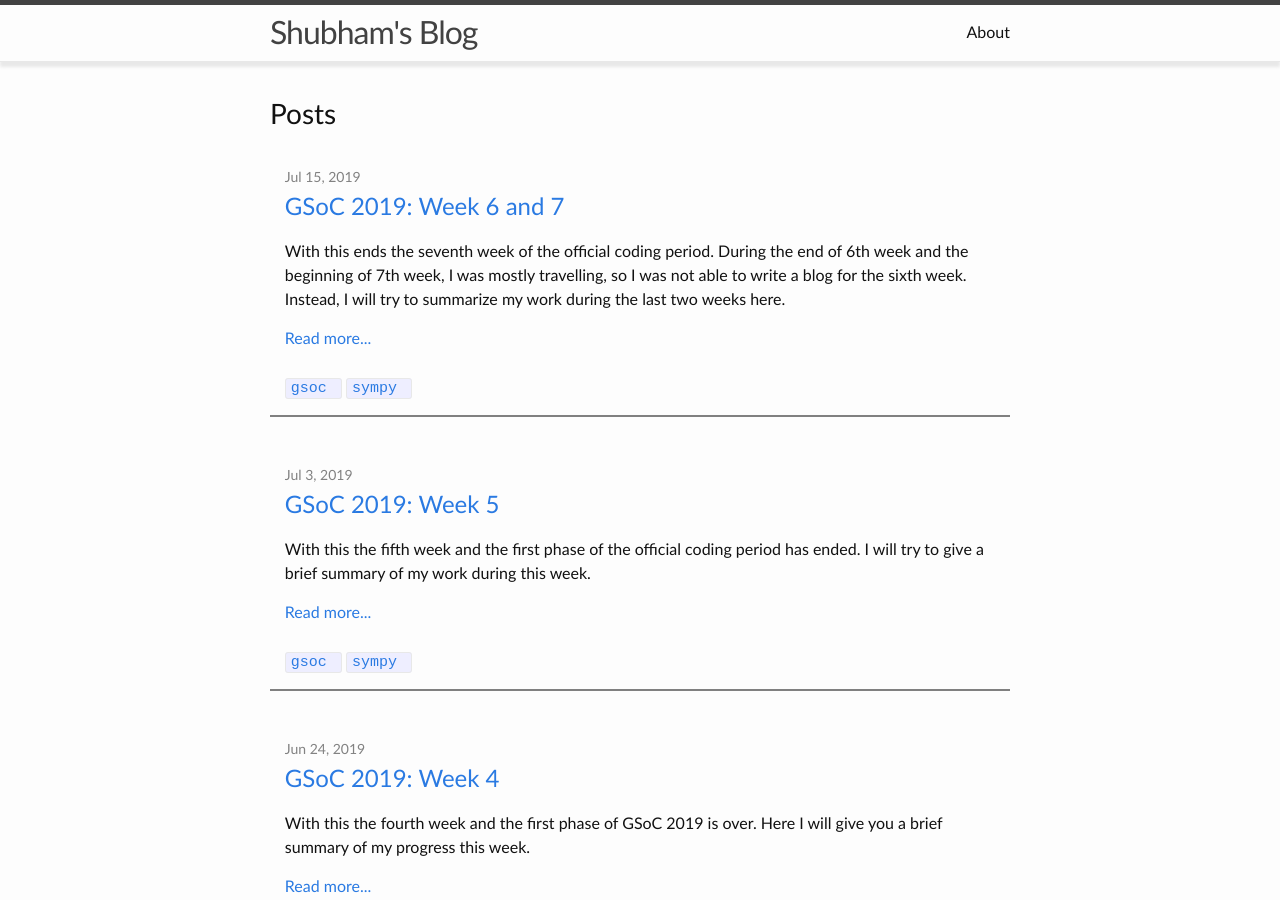
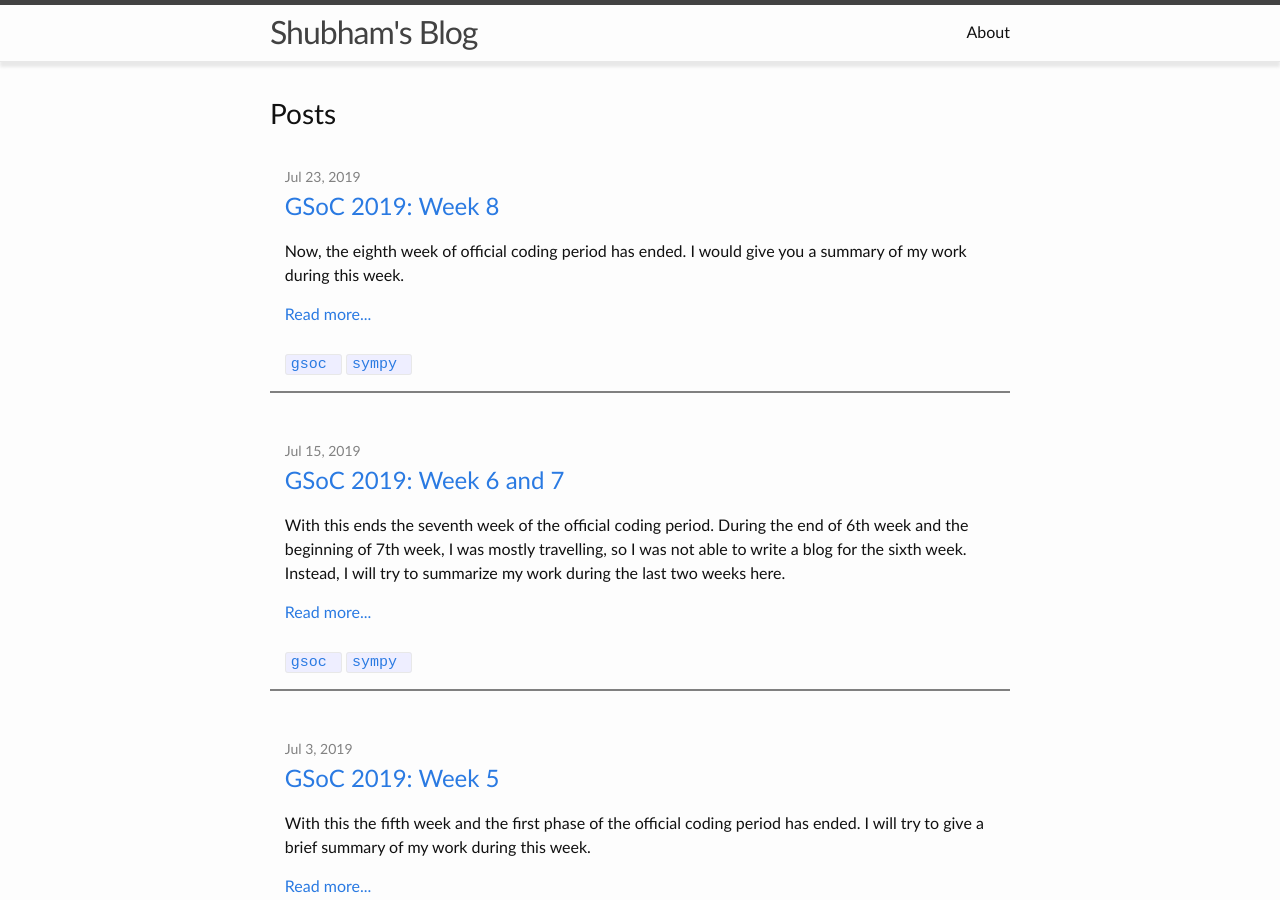
Before and after one commit to ShubhamKJha/ShubhamKJha.github.io, a Jekyll site: the page built from index.md, in a window 1280 px wide and 900 px high. Built offline with Jekyll 4.4.1, drawn with Linux system fonts in a browser that asks for light colours; part of the change alters nothing that is shown.

Commit message:
Updated week 8 blog

````diff
--- a/_config.yml
+++ b/_config.yml
@@ -30,7 +30,6 @@ header_pages:
 google_analytics:
     UA-144030772-1
 
-
 plugins:
  - jekyll-feed
  - jekyll-seo-tag
--- /dev/null
+++ b/_posts/2019-07-23-GSoC-Week-8.md
@@ -0,0 +1,25 @@
+---
+layout: post
+title: 'GSoC 2019: Week 8'
+comments: true
+tags: [gsoc, sympy]
+---
+Now, the eighth week of official coding period has ended. I would give you a summary of my work during this week.
+
+I spent most of this week polishing and finishing my work on [#17144](https://github.com/sympy/sympy/pull/17144). The performance gain from this PR was very subtle but I had tested this only on the `\assumptions\tests` of SymPy. During this week's meeting, Aaron suggested an example that had become slower than before:
+```py
+p = random_poly(x, 10, -10, 10)
+ask(Q.positive(p), Q.positive(x))
+```
+
+This made me realize that my strategy had a flaw. I had converted the smallest expressions into **CNF** objects and applied Boolean functions (`or`, `and`, and `not`) on them keeping the CNF structure intact. The performance regression was coming from operations `or` and `not`. In case of CNF structures, the number of expressions increased exponentially for these operations. Since the test suite didn't have such examples, all the tests passed without any visible performance issue.
+
+With some research, I found that the best approach to handle this (without any kind of pruning) was to convert these expression into [**NNF**](https://en.wikipedia.org/wiki/Negation_normal_form) form first. So, I implemented a function `to_NNF` which works with low-level constructs (SymPy's `to_nnf` would have been too costly) and converts an expression into NNF. This is then converted into **CNF** with ease. It keeps the number of clauses in check and hence also increases the performance outcome. The results are such: the above example now takes about `0.4 s` on this PR while it takes about `6 s` in master.
+
+ Currently, the work on this PR is almost complete and it is under review.
+
+For the next week,
+* My first priority is to get [#17144](https://github.com/sympy/sympy/pull/17144) merged.
+* Then, work on optimizing `rcall`. This is an extension for the above work.
+
+Will keep you updated. Thank you !
````
